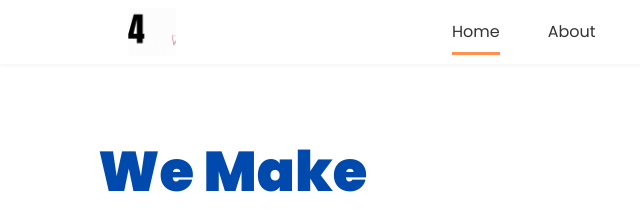
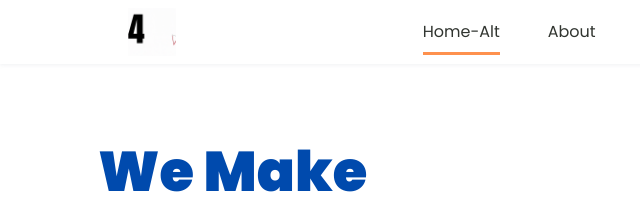
Before and after one commit to ShadowLight016/4WebServices, a website: page index.html in a window 1280 px wide. Shown: the top 210 px of the page, 0-640 px from the left. Drawn offline with nearby package versions, Linux system fonts and the light colour scheme.

Commit message:
Added Changes

```diff
--- a/index.html
+++ b/index.html
@@ -42,7 +42,7 @@
 
             <div class="nav__menu" id="nav-menu">
                 <ul class="nav__list">
-                    <li class="nav__item"><a href="#mainHome" class="nav__link active__nav">Home</a></li>
+                    <li class="nav__item"><a href="#mainHome" class="nav__link active__nav">Home-Alt</a></li>
                     <li class="nav__item"><a href="#about" class="nav__link">About</a></li>
                     <li class="nav__item"><a href="#services" class="nav__link">Services</a></li>
                     <li class="nav__item"><a href="#testimonies" class="nav__link">Testimonies</a></li>
```
